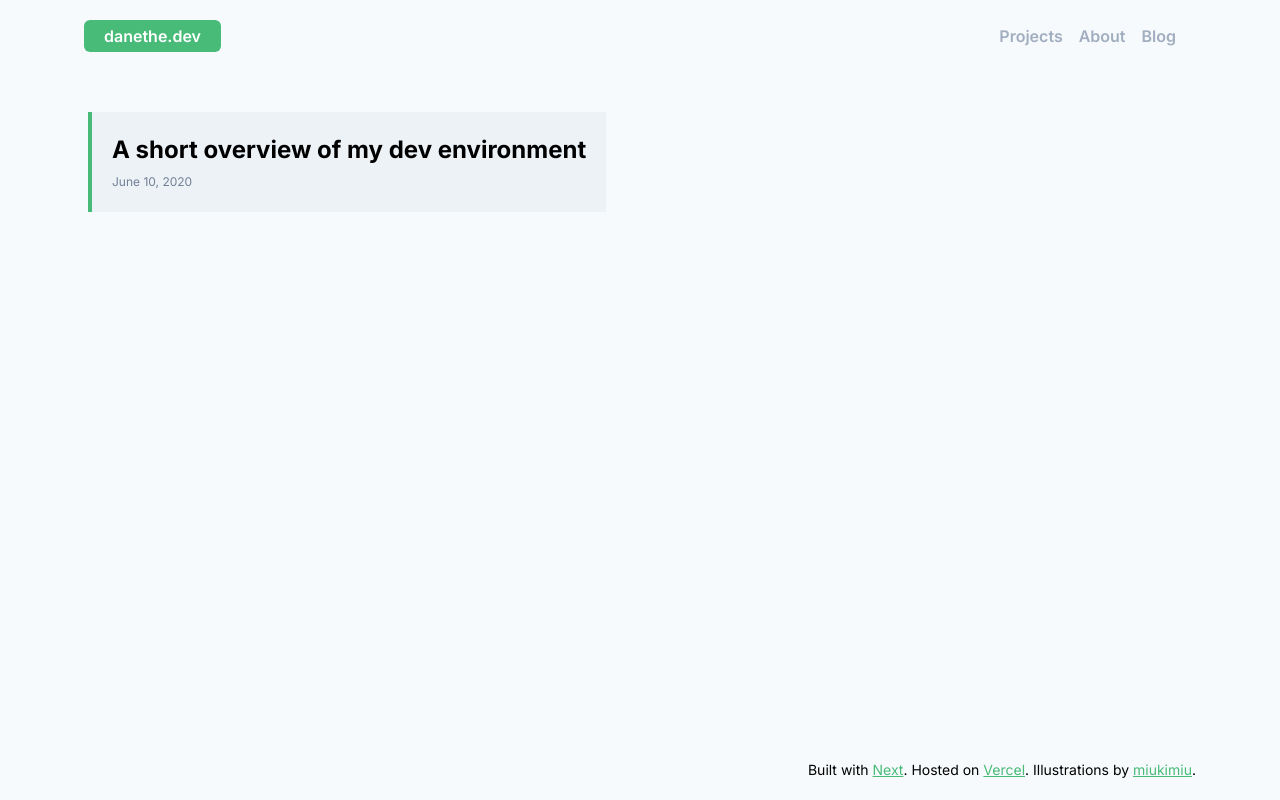
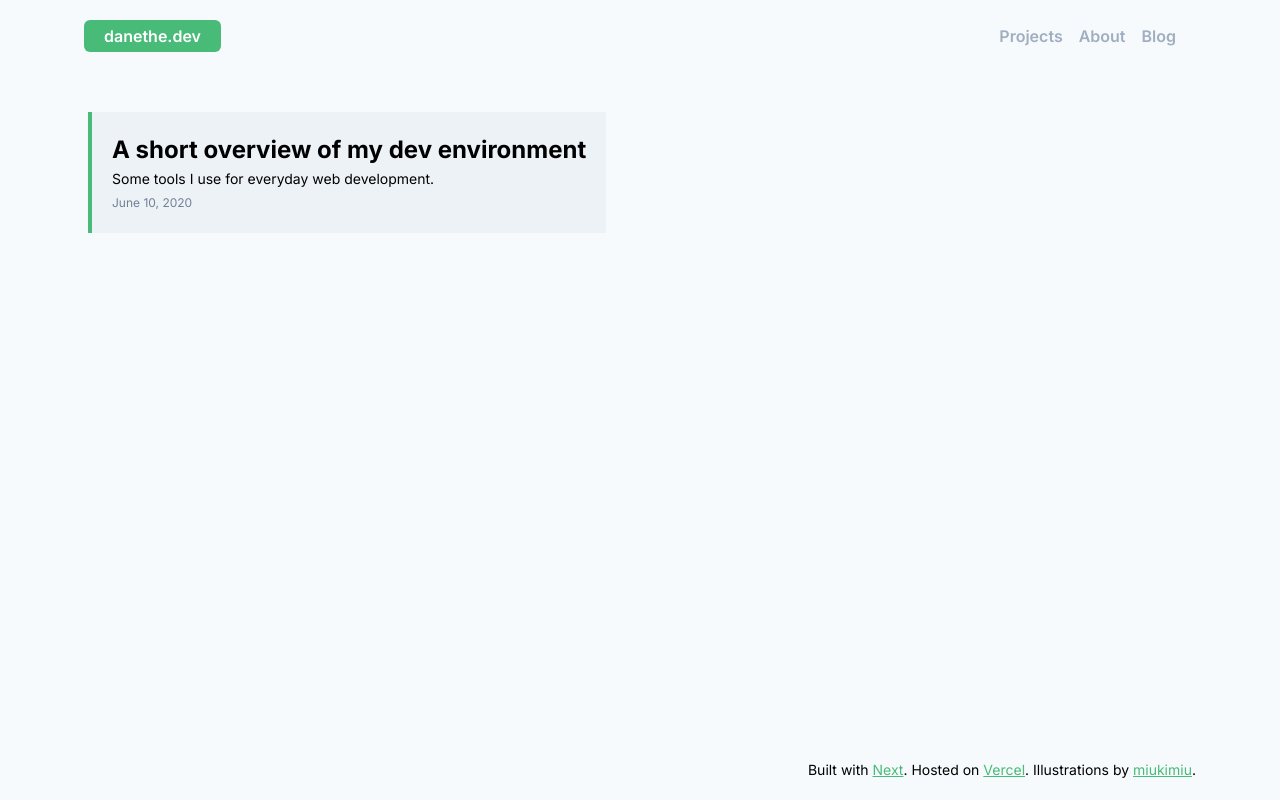
Before and after one commit to nulfrost/danethe.dev, a Next.js app: page /blog in a window 1280 px wide. Built offline with nearby package versions, Linux system fonts and the light colour scheme.

Commit message:
add description to blog post

```diff
--- a/pages/blog.js
+++ b/pages/blog.js
@@ -9,11 +9,12 @@ export default function Blog({ allPostsData }) {
       <div className="flex flex-1 px-1 py-5">
         <div className="mt-10">
           <div className="grid grid-cols-1 gap-3 sm:grid-cols-2">
-            {allPostsData.map(({ id, date, title }) => (
+            {allPostsData.map(({ id, date, title, description }) => (
               <Link href="/blog/[id]" as={`/blog/${id}`} key={id}>
                 <a>
                   <div key={id} className="p-5 bg-gray-200 border-l-4 border-green-500 ">
                     <h2 className="text-2xl font-bold">{title}</h2>
+                    <p className="text-sm">{description}</p>
                     <Date dateString={date} />
                   </div>
                 </a>
--- a/posts/my-developer-environment.md
+++ b/posts/my-developer-environment.md
@@ -1,5 +1,6 @@
 ---
 title: 'A short overview of my dev environment'
+description: 'Some tools I use for everyday web development.'
 date: '2020-06-10'
 ---
 
```
